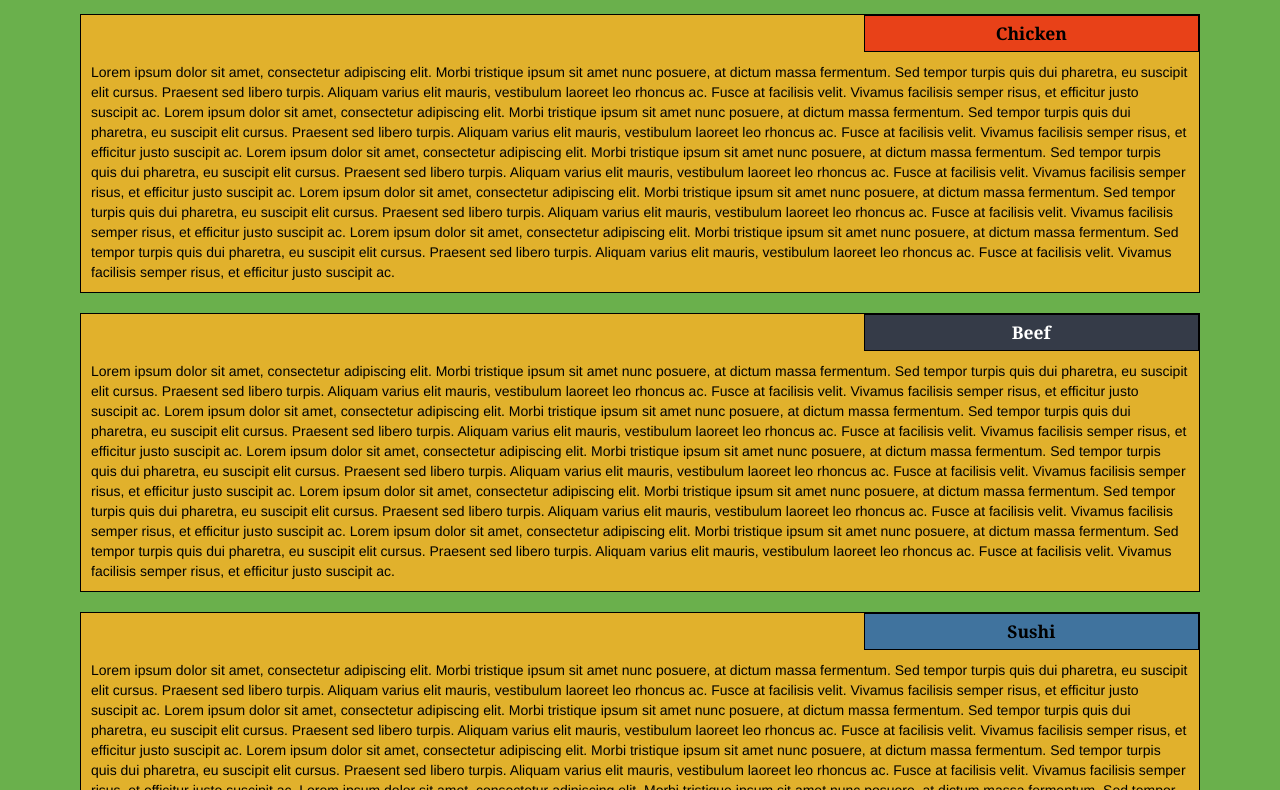
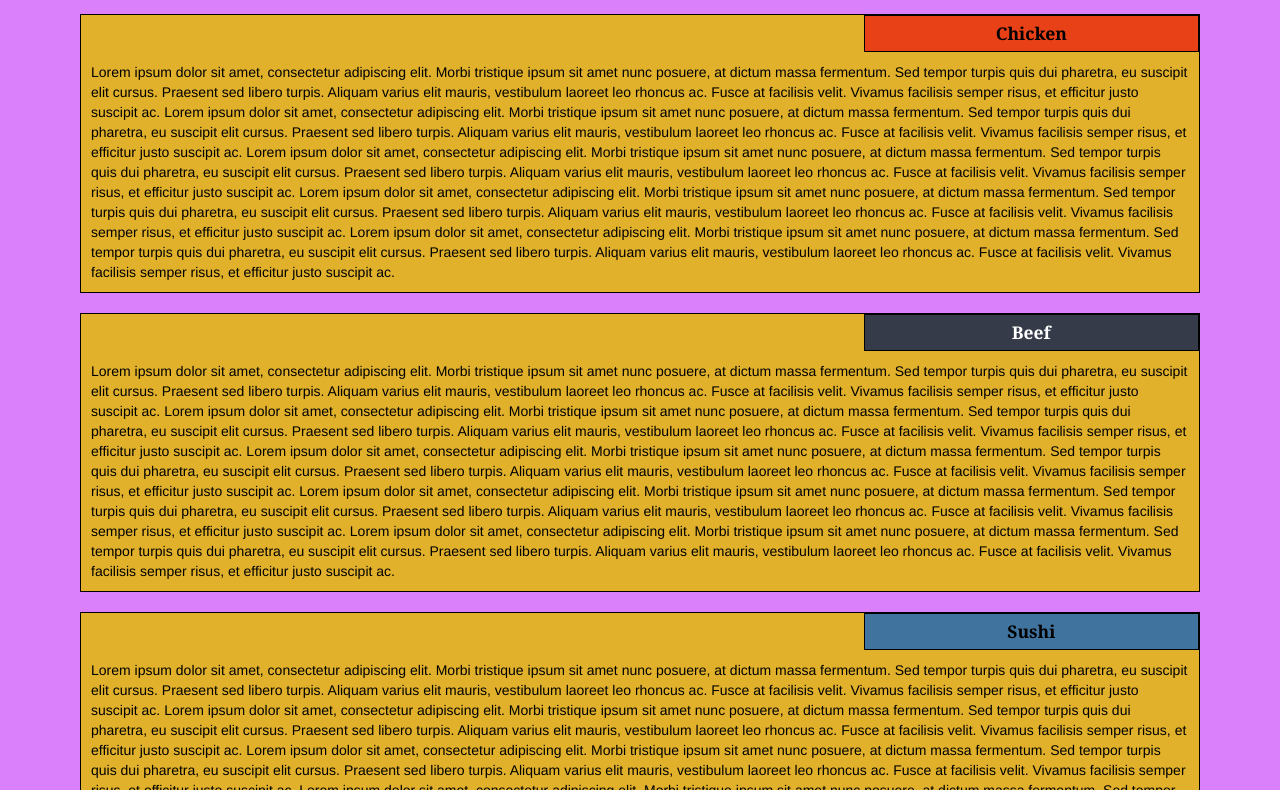
Before and after one commit to Anonymous6503/Anonymous6503.github.io, a plain HTML site: page module3-solution/index.html in a window 1280 px wide. Shown: the part 166-956 px from the top of the page. Drawn offline with Linux system fonts and the light colour scheme; a script that the page names is missing.

Commit message:
Update styles.css

```diff
--- a/module3-solution/css/styles.css
+++ b/module3-solution/css/styles.css
@@ -12,7 +12,7 @@ h1
 body
 {
 	background-image: url("background.jpg");
-	background-color: #6ab04c;
+	background-color: #D980FA;
 }
 
 p
```
